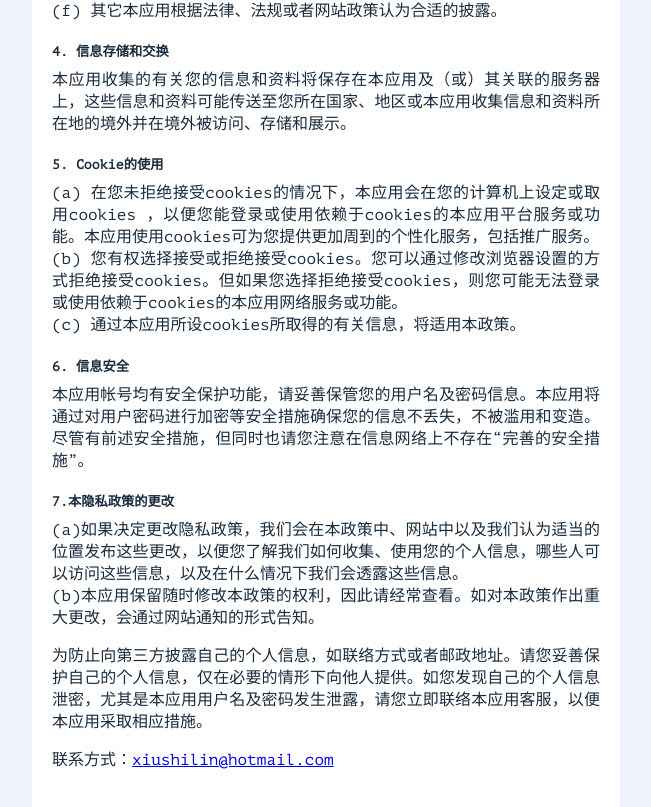
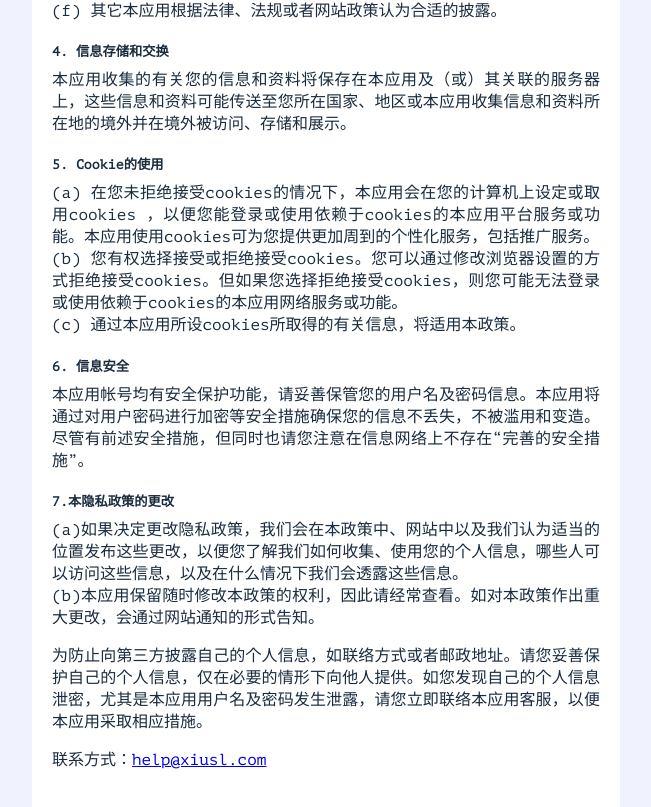
Before and after one commit to xiusl/instance-admin, a Vue app: page /privacy in a window 1280 px wide. Shown: the part 1061-1868 px from the top of the page, without its empty margins (314-965 px from the left). Built offline with nearby package versions, Linux system fonts and the light colour scheme.

Commit message:
view: fix email

```diff
--- a/src/views/setting/privacy.vue
+++ b/src/views/setting/privacy.vue
@@ -68,7 +68,7 @@
     </p>
     <p>为防止向第三方披露自己的个人信息，如联络方式或者邮政地址。请您妥善保护自己的个人信息，仅在必要的情形下向他人提供。如您发现自己的个人信息泄密，尤其是本应用用户名及密码发生泄露，请您立即联络本应用客服，以便本应用采取相应措施。
   </p>
-  <p>联系方式：<a href="xiushilin@hotmail.com">xiushilin@hotmail.com</a></p>
+  <p>联系方式：<a href="help@xiusl.com">help@xiusl.com</a></p>
   </div>
 </template>
 
```
